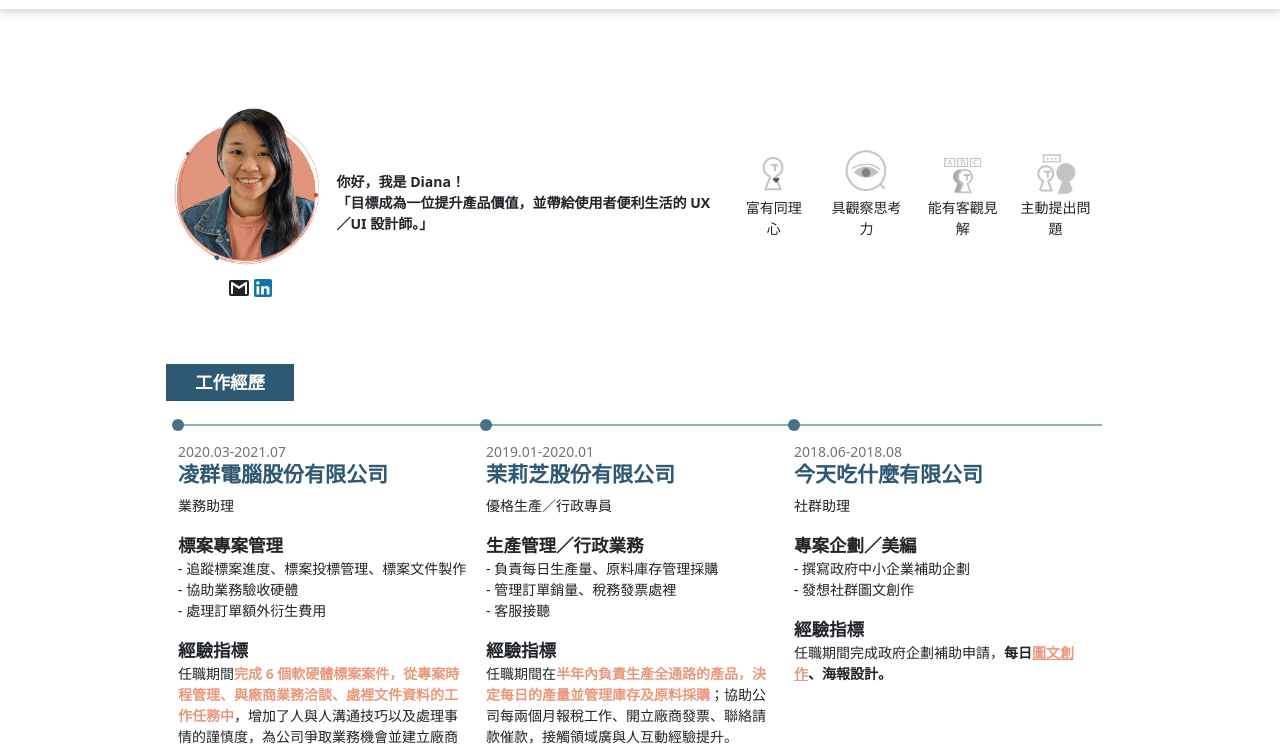
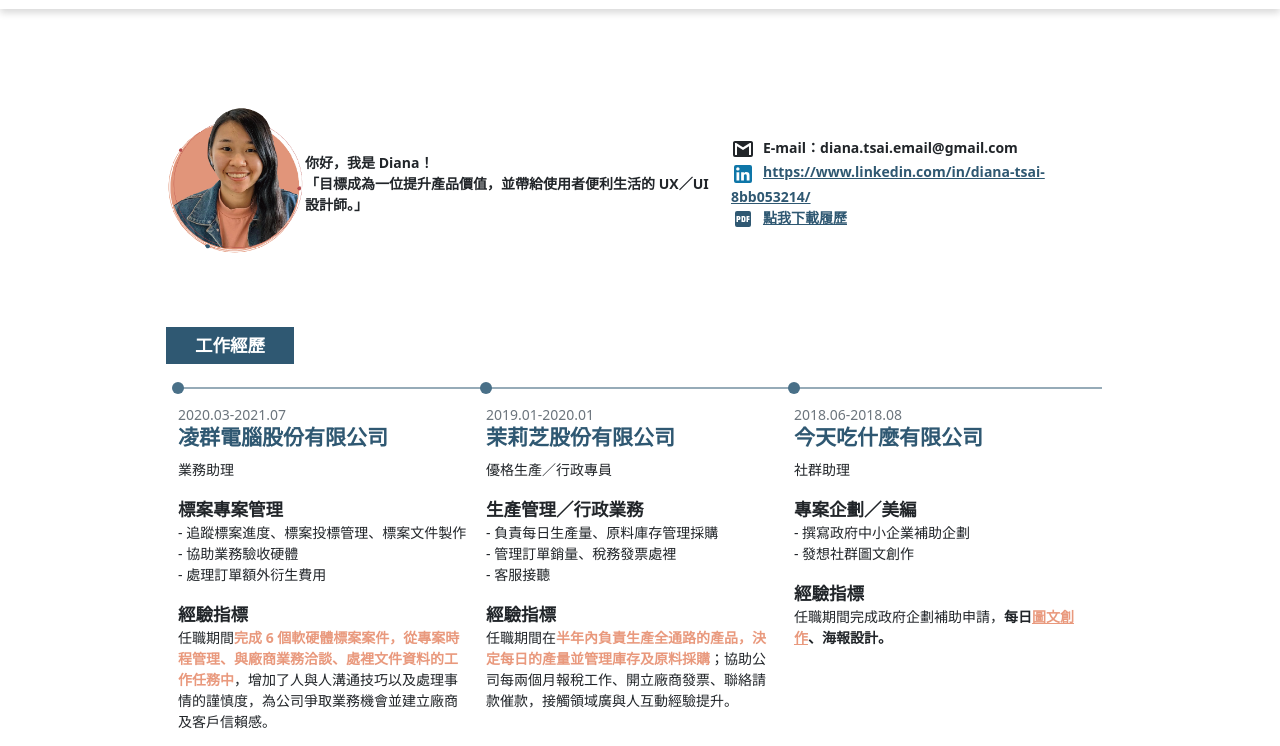
Before and after one commit to TaiwanTaipeiDiana/DianaNEW, a plain HTML site: page resume.html in a window 1280 px wide. Shown: the part 59-805 px from the top of the page. Drawn offline with nearby package versions, Linux system fonts and the light colour scheme.

Commit message:
Add files via upload

```diff
--- a/resume.html
+++ b/resume.html
@@ -6,7 +6,7 @@
   <meta http-equiv="X-UA-Compatible" content="IE=edge">
   <meta name="viewport" content="width=device-width, initial-scale=1.0">
   <title>About Diana - UX by Diana</title>
-  <link rel="icon" href="pic/sign345.ico" type="image/x-icon">
+  <link rel="icon" href="pic/sign12.ico" type="image/x-icon">
   <link rel="stylesheet" href="./stylesheets/all.css">
   <!-- JavaScript Bundle with Popper -->
   <script src="https://cdn.jsdelivr.net/npm/bootstrap@5.1.1/dist/js/bootstrap.bundle.min.js"
@@ -147,19 +147,26 @@
 
             <div class="d-flex-column text-center">
               <img src="pic/avart2-01-06.png" class="w-100 me-2 mb-2" style="max-width: 150px;" alt="">
-              <svg style="width:24px;height:24px" viewBox="0 0 24 24">
-    <path fill="currentColor" d="M20,18H18V9.25L12,13L6,9.25V18H4V6H5.2L12,10.25L18.8,6H20M20,4H4C2.89,4 2,4.89 2,6V18A2,2 0 0,0 4,20H20A2,2 0 0,0 22,18V6C22,4.89 21.1,4 20,4Z" />
-</svg><svg class="" style="width:24px;height:24px; color:#0E76A8" viewBox="0 0 24 24">
-              <path fill="currentColor" d="M19 3A2 2 0 0 1 21 5V19A2 2 0 0 1 19 21H5A2 2 0 0 1 3 19V5A2 2 0 0 1 5 3H19M18.5 18.5V13.2A3.26 3.26 0 0 0 15.24 9.94C14.39 9.94 13.4 10.46 12.92 11.24V10.13H10.13V18.5H12.92V13.57C12.92 12.8 13.54 12.17 14.31 12.17A1.4 1.4 0 0 1 15.71 13.57V18.5H18.5M6.88 8.56A1.68 1.68 0 0 0 8.56 6.88C8.56 5.95 7.81 5.19 6.88 5.19A1.69 1.69 0 0 0 5.19 6.88C5.19 7.81 5.95 8.56 6.88 8.56M8.27 18.5V10.13H5.5V18.5H8.27Z" />
-          </svg></div>
+              </div>
             <div>
               <strong>你好，我是 Diana！<br>「目標成為一位提升產品價值，並帶給使用者便利生活的 UX／UI 設計師。」</strong>
 
             </div>
 
           </div>
-
-          <div class="col-lg-5 d-sm-flex align-items-center text-center  ">
+          <div class="col-lg-5 d-sm-flex align-items-center">
+          <div class=""><div class="fw-bolder"><svg class="me-2" style="width:24px;height:24px" viewBox="0 0 24 24">
+                 <path fill="currentColor" d="M20,18H18V9.25L12,13L6,9.25V18H4V6H5.2L12,10.25L18.8,6H20M20,4H4C2.89,4 2,4.89 2,6V18A2,2 0  0,0 4,20H20A2,2 0 0,0 22,18V6C22,4.89 21.1,4 20,4Z" />
+                 </svg>E-mail：diana.tsai.email@gmail.com</div>
+         <div  class=""><svg class="me-2 " style="width:24px;height:24px; color:#0E76A8" viewBox="0 0 24 24">
+                      <path fill="currentColor" d="M19 3A2 2 0 0 1 21 5V19A2 2 0 0 1 19 21H5A2 2 0 0 1 3 19V5A2 2 0 0 1 5 3H19M18.5 18.5V13.2A3.26 3.26 0 0 0 15.24 9.94C14.39 9.94 13.4 10.46 12.92 11.24V10.13H10.13V18.5H12.92V13.57C12.92 12.8 13.54 12.17 14.31 12.17A1.4 1.4 0 0 1 15.71 13.57V18.5H18.5M6.88 8.56A1.68 1.68 0 0 0 8.56 6.88C8.56 5.95 7.81 5.19 6.88 5.19A1.69 1.69 0 0 0 5.19 6.88C5.19 7.81 5.95 8.56 6.88 8.56M8.27 18.5V10.13H5.5V18.5H8.27Z" />
+                  </svg><a class="btn-link link-primary2 fw-bolder  " href="https://www.linkedin.com/in/diana-tsai-8bb053214/" target="_blank" role="button">https://www.linkedin.com/in/diana-tsai-8bb053214/</a></div>
+          <div><a class="btn-link link-primary2 fw-bolder  " href="pic/Diana-蔡亞芸.pdf" target="_blank" role="button"><svg   class="me-2" style="width:24px;height:24px" viewBox="0 0 24 24">
+                    <path fill="currentColor" d="M12,10.5H13V13.5H12V10.5M7,11.5H8V10.5H7V11.5M20,6V18A2,2 0 0,1 18,20H6A2,2 0 0,1 4,18V6A2,2 0 0,1 6,4H18A2,2 0 0,1 20,6M9.5,10.5A1.5,1.5 0 0,0 8,9H5.5V15H7V13H8A1.5,1.5 0 0,0 9.5,11.5V10.5M14.5,10.5A1.5,1.5 0 0,0 13,9H10.5V15H13A1.5,1.5 0 0,0 14.5,13.5V10.5M18.5,9H15.5V15H17V13H18.5V11.5H17V10.5H18.5V9Z" />
+                </svg>點我下載履歷</a></div>
+              </div>
+              </div>
+          <!-- <div class="col-lg-5 d-sm-flex align-items-center text-center  ">
             <div class="col d-flex justify-content-around align-items-center m-auto">
               <div class="mx-2">
                 <img src="pic/person3.png" alt="" class="img-fuid
@@ -184,12 +191,13 @@
                 <p class="text-wrap">主動提出問題</p>
               </div>
             </div>
-          </div>
-
+          </div>  -->
         </div>
       </div>
     </div>
   </div>
+
+
 
   <!-- 經歷 -->
   <div class="container px-7 ">
```
Also changed, not shown: UIUXProjects.html (+1 -1 lines).
